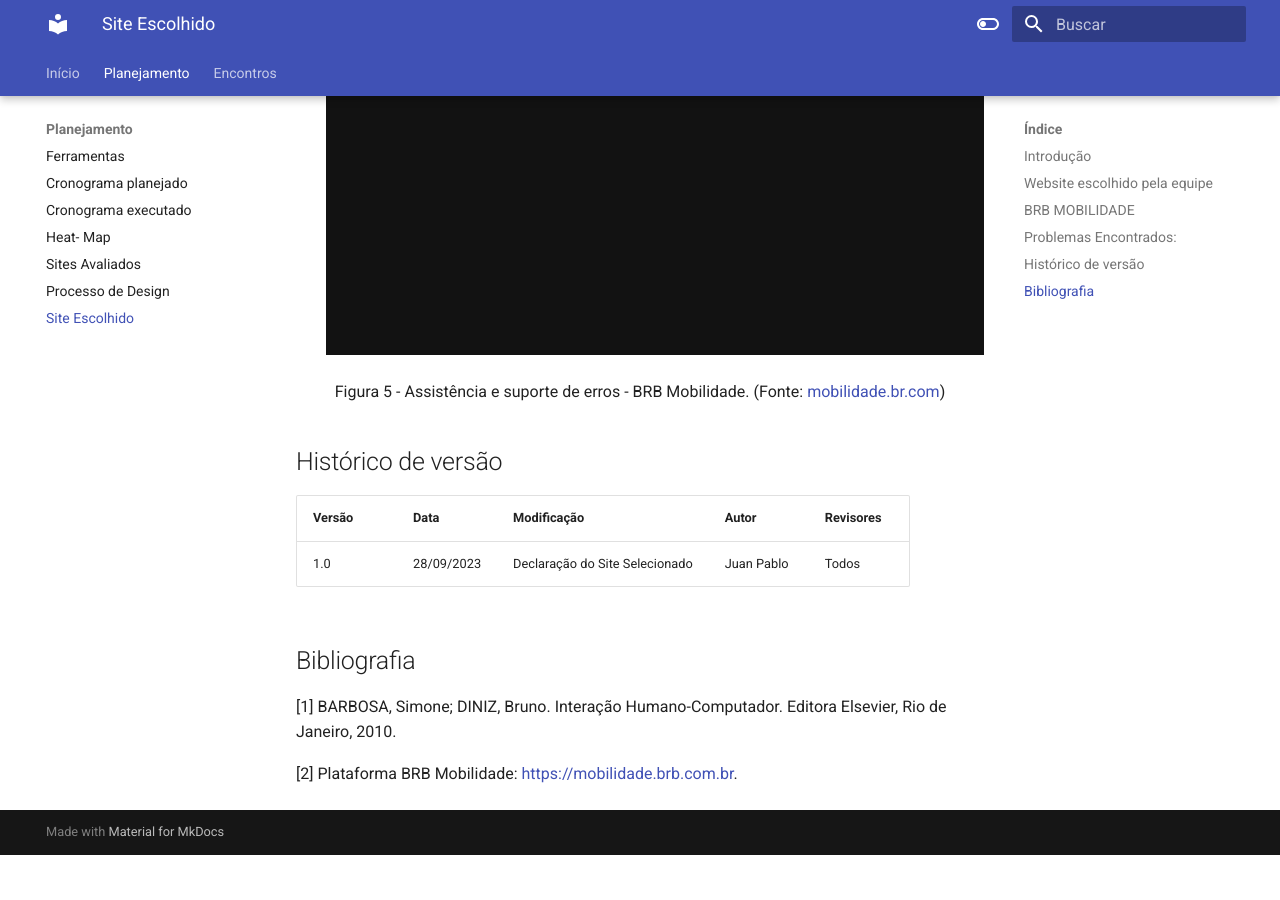
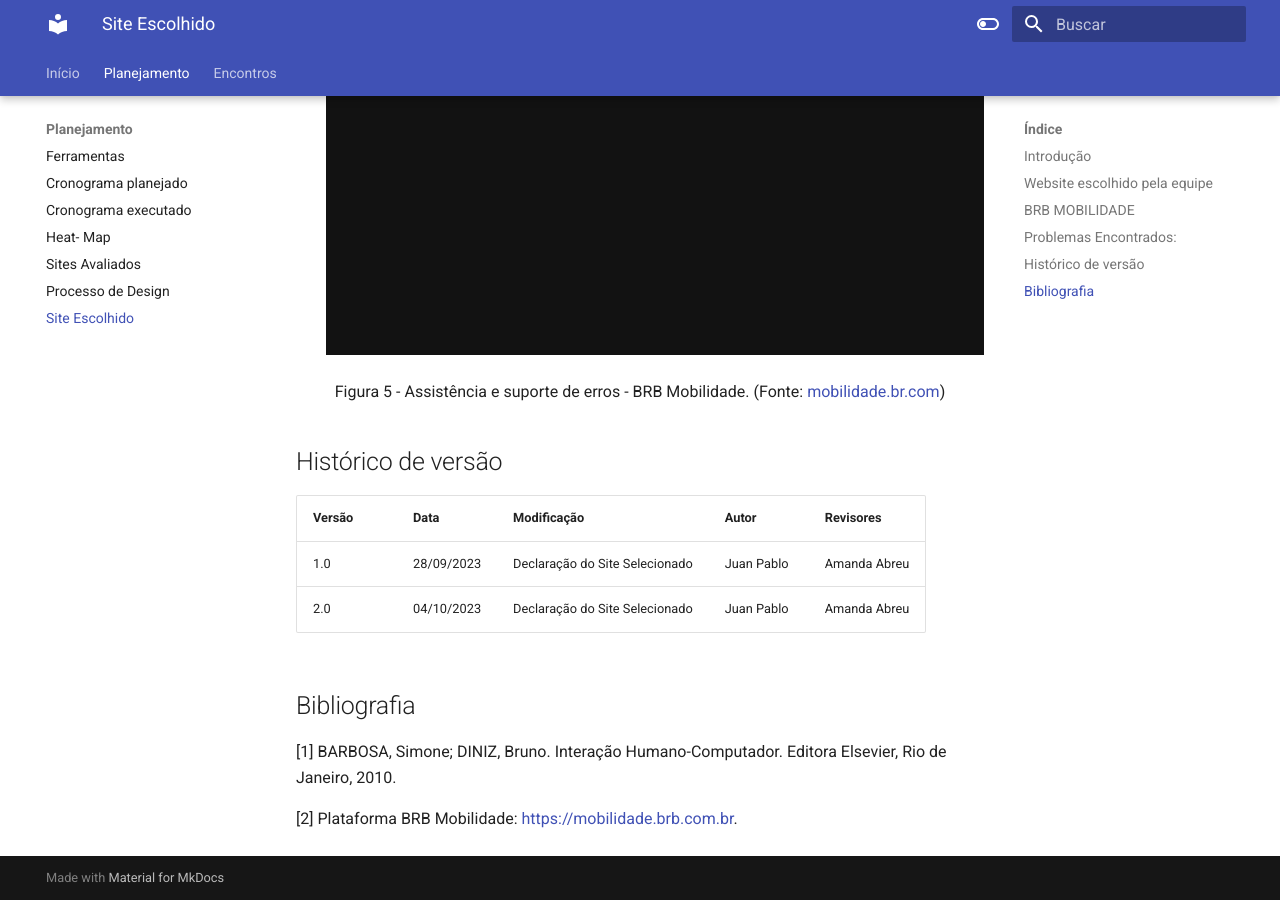
Before and after one commit to Interacao-Humano-Computador/2023.2--BRB-Mobilidade, an MkDocs documentation site: the page built from docs/site.md, in a window 1280 px wide and 900 px high, scrolled down 2641 px. Built offline with MkDocs 1.6.1 and Material for MkDocs 9.7.7, drawn with Linux system fonts in a browser that asks for light colours; before the commit the page ends 3496 px from its top, so only the background shows below that.

Commit message:
historical

```diff
--- a/docs/site.md
+++ b/docs/site.md
@@ -60,7 +60,9 @@
 
 | Versão | Data       | Modificação                             | Autor                         | Revisores                         |
 | ------ | ---------- | --------------------------------------- | ----------------------------- |-----------------------------------|
-|    1.0   |   28/09/2023   |   Declaração do Site Selecionado |  Juan Pablo| Todos |
+|    1.0   |   28/09/2023   |   Declaração do Site Selecionado |  Juan Pablo| Amanda Abreu |
+|    2.0   |   04/10/2023   |   Declaração do Site Selecionado |  Juan Pablo| Amanda Abreu |
+
 
 ## Bibliografia
 
```
